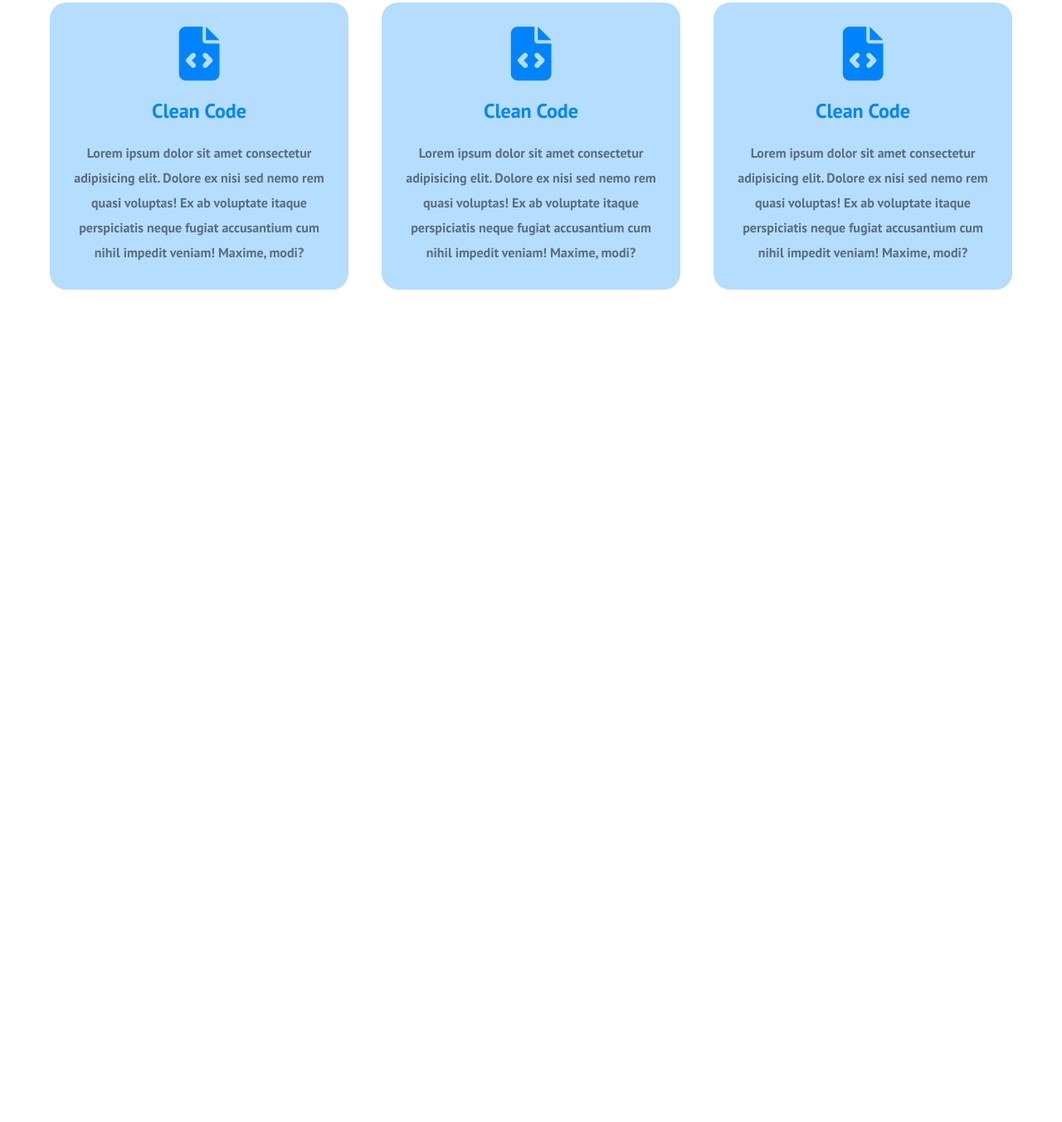
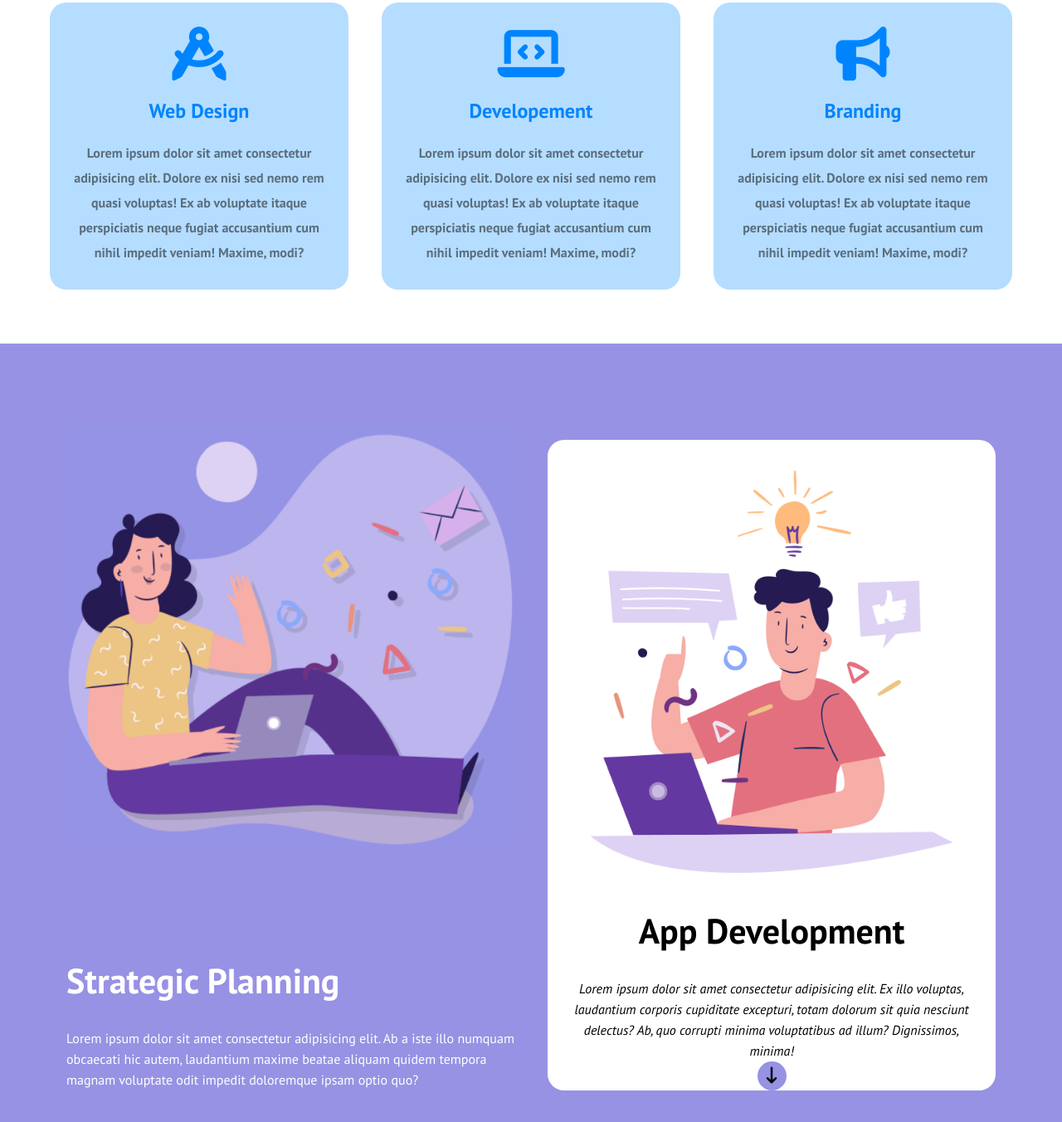
Before and after one commit to CristiniLorenzo/htmlcss-responsive-layout, a plain HTML site: page index.html in a window 1280 px wide. Shown: the part 472-1824 px from the top of the page at 83% size. Before the commit the page ends 886 px from the top, so only its background shows below. Drawn offline with Linux system fonts and the light colour scheme.

Commit message:
feat: add hero section

```diff
--- a/index.html
+++ b/index.html
@@ -69,23 +69,42 @@
                 <div class="row">
                     <div class="col">
                         <div class="card small-card">
-                            <i class="fa-solid fa-file-code"></i>
-                            <h2>Clean Code</h2>
+                            <i class="fa-solid fa-compass-drafting"></i>
+                            <h2>Web Design</h2>
                             <p>Lorem ipsum dolor sit amet consectetur adipisicing elit. Dolore ex nisi sed nemo rem quasi voluptas! Ex ab voluptate itaque perspiciatis neque fugiat accusantium cum nihil impedit veniam! Maxime, modi?</p>
                         </div>
                     </div>
                     <div class="col">
                         <div class="card small-card">
-                            <i class="fa-solid fa-file-code"></i>
-                            <h2>Clean Code</h2>
+                            <i class="fa-solid fa-laptop-code"></i>
+                            <h2>Developement</h2>
                             <p>Lorem ipsum dolor sit amet consectetur adipisicing elit. Dolore ex nisi sed nemo rem quasi voluptas! Ex ab voluptate itaque perspiciatis neque fugiat accusantium cum nihil impedit veniam! Maxime, modi?</p>
                         </div>
                     </div>
                     <div class="col">
                         <div class="card small-card">
-                            <i class="fa-solid fa-file-code"></i>
-                            <h2>Clean Code</h2>
+                            <i class="fa-solid fa-bullhorn"></i>
+                            <h2>Branding</h2>
                             <p>Lorem ipsum dolor sit amet consectetur adipisicing elit. Dolore ex nisi sed nemo rem quasi voluptas! Ex ab voluptate itaque perspiciatis neque fugiat accusantium cum nihil impedit veniam! Maxime, modi?</p>
+                        </div>
+                    </div>
+                </div>
+            </div>
+        </div>
+        <div class="hero">
+            <div class="container">
+                <div class="row">
+                    <div class="col col-50">
+                        <img src="./img/planning1.png" alt="">
+                        <h2>Strategic Planning</h2>
+                        <p>Lorem ipsum dolor sit amet consectetur adipisicing elit. Ab a iste illo numquam obcaecati hic autem, laudantium maxime beatae aliquam quidem tempora magnam voluptate odit impedit doloremque ipsam optio quo?</p>
+                    </div>
+                    <div class="col col-50">
+                        <div class="card">
+                            <img src="./img/planning2.png" alt="">
+                            <h2>App Development</h2>
+                            <p>Lorem ipsum dolor sit amet consectetur adipisicing elit. Ex illo voluptas, laudantium corporis cupiditate excepturi, totam dolorum sit quia nesciunt delectus? Ab, quo corrupti minima voluptatibus ad illum? Dignissimos, minima!</p>
+                            <button class="button-purple"><i class="fa-solid fa-arrow-down-long"></i></button>
                         </div>
                     </div>
                 </div>
--- a/style.css
+++ b/style.css
@@ -26,6 +26,9 @@ img{
 .col{
     padding: 0 20px;
 }
+.col-50{
+    width: 50%;
+}
 .flex{
     display: flex;
 }
@@ -46,6 +49,11 @@ img{
     color: #fff;
     font-weight: 600;
     font-size: 16px;
+}
+.button-purple{
+    background-color: #9792E4;
+    color: #fff;
+    border-radius: 20px;
 }
  /*------------------
     END OF BUTTON
@@ -100,9 +108,7 @@ nav ul li a{
     padding-right: 20px;
     height: 100%;
 }
-.card .col-50{
-    width: 50%;
-}
+
 .text-col h2{
     color: #0084FD;
     padding-bottom: 25px;
@@ -135,6 +141,54 @@ nav ul li a{
     padding: 20px 0;
 }
 /*------------------
+    END OF INTRO
+ ---------------- */
+ /*------------------
+    HERO
+ ---------------- */
+.hero{
+    background-color: #9792E4;
+    color: #fff;
+}
+.hero .row{
+    align-items: flex-end;
+    padding-bottom: 50px;
+}
+.hero img{
+    padding: 100px 0;
+}
+.hero h2{
+    padding: 30px 0;
+    font-size: 42px;
+}
+.hero p{
+    line-height: 25px;
+}
+.hero .card{
+    background-color: #fff;
+    border-radius: 5ss0px;
+    color: #000;
+    text-align: center;
+    height: 30%;
+}
+.hero .card p{
+    font-style: italic;
+}
+.hero .card img{
+    padding: 0;
+
+}
+.hero button{
+    height: 35px;
+    width: 35px;
+    border-radius: 50%;
+    border: none;
+    color: #000;
+    font-size: 20px;
+}
+
+
+/*------------------
     RESPONSIVE
  ---------------- */
 @media screen and (max-width: 992px){
@@ -144,6 +198,12 @@ nav ul li a{
     }
     header nav{
         display: none;
+    }
+    .intro .flex{
+        flex-direction: column;
+    }
+    .intro .col-50{
+        width: 100%;
     }
 }
 @media screen and (max-width: 768px){
```
